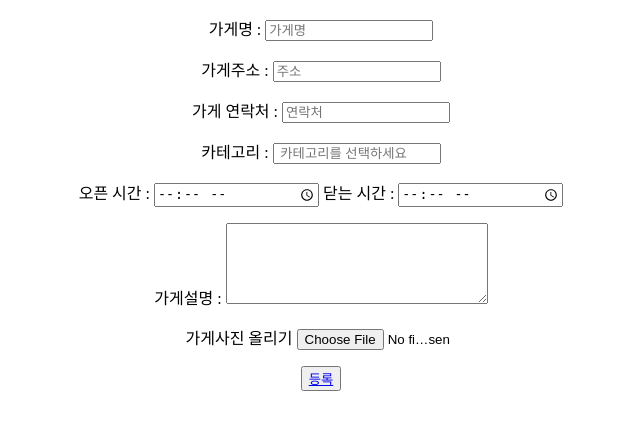
After one commit to donghyeon5459/KNU_GLSO219001, a Django app: page /register_store_page/ in a window 1280 px wide. The commit adds this page. Shown: the top 430 px of the page, without its empty margins (319-959 px from the left). Run offline with Django 3.2, Linux system fonts and the light colour scheme.

Commit message:
view 수정

```diff
--- a/KNUEAT/KNUEAT/urls.py
+++ b/KNUEAT/KNUEAT/urls.py
@@ -31,6 +31,7 @@ urlpatterns = [
     path('restaurant/<int:shop_id>',app1.views.restaurant, name="restaurant"),
     path('mypage_own/', app1.views.mypage_own, name='mypage_own'),
     path('mypage_cus/', app1.views.mypage_cus, name='mypage_cus'),
+    path('register_store_page/', app1.views.register_store_page, name='register_store_page'),
     path('register_store/', app1.views.register_store, name='register_store'),
     path('reservation/<int:id>/',app1.views.reservation,name='reservation'),
     path('reservation_manage/<int:id>/',app1.views.reservation_manage,name='reservation_manage'),
--- a/KNUEAT/app1/templates/home.html
+++ b/KNUEAT/app1/templates/home.html
@@ -40,7 +40,7 @@
         사용자 이름: {{user.profile.name}}
         정체 : {{user.profile.user_type}}
         {% if user.profile.user_type == "사장" %}
-            <a href="{% url 'register_store'%}">가게등록</a>
+            <a href="{% url 'register_store_page'%}">가게등록</a>
             <a href="{% url 'mypage_own'%}">마이페이지</a>
         {% else %}
             <a href="{% url 'mypage_cus'%}">마이페이지</a>
--- /dev/null
+++ b/KNUEAT/app1/templates/register_store_page.html
@@ -0,0 +1,76 @@
+<!DOCTYPE html>
+<html lang="en">
+
+<head>
+    <meta charset="UTF-8">
+    <title>Strore Registering</title>
+</head>
+<style>
+    body {
+        height: 100%;
+        text-align: center;
+    }
+
+    label {
+        width: 120px;
+    }
+
+    input {
+        display: inline-block;
+        width: 160px;
+    }
+</style>
+
+<body>
+    <!--주석-->
+    <form method="post" autocomplete="on">
+        <p><label>가게명 :
+                <input type="text" id="storeName" placeholder="가게명 " name="가게명" />
+            </label>
+        </p>
+        <p><label>가게주소 :
+                <input type="text" id="storeAddress" placeholder="주소 " name="가게주소" />
+            </label>
+        </p>
+        <p><label>가게 연락처 :
+                <input type="text" id="storeCall" placeholder="연락처"  name="가게연락처" />
+            </label>
+        </p>
+        <p>
+            <lavel for="texList">카테고리 :
+                <input type="text" id="textList" placeholder=" 카테고리를 선택하세요" list="categories"  name="카테고리"/>
+                <datalist id="categories">
+                    <option value="중식"></option>
+                    <option value="한식"></option>
+                    <option value="양식"></option>
+                    <option value="일식"></option>
+                    <option value="분식"></option>
+                    <option value="기타"></option>
+                </datalist>
+            </lavel>
+        </p>
+        <p>
+            <label>
+                오픈 시간 : <input type="time" placeholder="오픈 시간" name="오픈시간">
+            </label>
+            <label>
+                닫는 시간 : <input type="time" placeholder="닫는 시간" name="닫는시간">
+            </label>
+        </p>
+        <p>
+            <label>
+                가게설명 : <textarea rows= "5" cols = "30" name="가게설명"></textarea>
+            </label>
+        </p>
+        <p>가게사진 올리기 <input type="file" name="photo"></p>
+        <!-- <input type="button" value="Save" /> -->
+
+        <button>
+            <a href="{% url 'register_store'%}">등록</a>
+
+        </button>
+
+    </form>
+</body>
+
+</html>
--- a/KNUEAT/app1/views.py
+++ b/KNUEAT/app1/views.py
@@ -34,8 +34,29 @@ def mypage_own(request):
 def mypage_cus(request):
     return render(request,'mypage_cus.html')
 
+def register_store_page(request):
+    return render(request,'register_store_page.html')
+
 def register_store(request):
-    return render(request,'register_store.html')
+    user = request.user
+
+    shop=Shop()
+    shop.name=request.Post.get['가계명']
+
+    shop.address=request.POST.get['가게주소']
+    shop.phone_number=request.POST.get['가게연락처']
+    shop.open_time = request.POST.get['오픈시간']
+    shop.close_time = request.POST.get['닫는시간']
+    shop.category = request.POST.get['카테고리']
+    shop.photo = request.POST.get['photo']
+    shop.description = request.POST.get['가게설명']
+    shop.owner = user
+    shop.save()
+
+    user.profile.shop_id = shop.id
+    return render(request,'home.html')
+
+
 #즐겨찾기 추가/삭제
 def favorite(request, shop_id):
     user = request.user # 로그인된 유저의 객체를 가져온다.
```
Also changed, not shown: KNUEAT/app1/templates/register_store.html (deleted, +0 -57 lines), KNUEAT/db.sqlite3.
